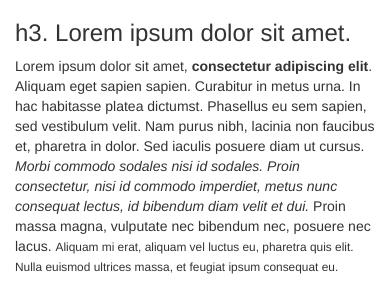
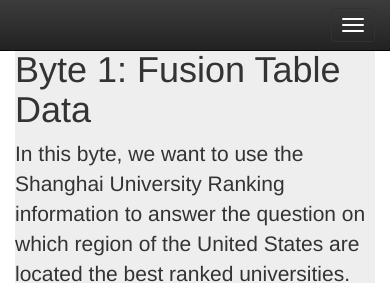
Before and after one commit to jamdin/jdiner-byte1, a Flask app: page / in a window 390 px wide; the page is wider, and only the part inside the window is pictured. Shown: the top 283 px of that part. Run offline with Flask 2, Linux system fonts and the light colour scheme; some libraries are stand-ins or nearby versions.

Commit message:
modified text

```diff
--- a/templates/index.html
+++ b/templates/index.html
@@ -1,39 +1,66 @@
+
 <!DOCTYPE html>
 <html lang="en">
   <head>
     <meta charset="utf-8">
     <meta http-equiv="X-UA-Compatible" content="IE=edge">
     <meta name="viewport" content="width=device-width, initial-scale=1">
+    <!-- The above 3 meta tags *must* come first in the head; any other head content must come *after* these tags -->
+    <meta name="description" content="">
+    <meta name="author" content="">
+    <link rel="icon" href="favicon.ico">
+    <title>Byte 1 - jdiner</title>
 
-    <title>Bootstrap 3, from LayoutIt!</title>
+    <!-- Bootstrap core CSS -->
+    <link href="css/bootstrap.min.css" rel="stylesheet">
+    <!-- Bootstrap theme -->
+    <link href="css/bootstrap-theme.min.css" rel="stylesheet">
+    <!-- Custom styles for this template -->
+    <link href="css/theme.css" rel="stylesheet">
+  </head>
 
-    <meta name="description" content="Source code generated using layoutit.com">
-    <meta name="author" content="LayoutIt!">
+  <body role="document">
 
-    <link href="css/bootstrap.min.css" rel="stylesheet">
-    <link href="css/style.css" rel="stylesheet">
+    <!-- Fixed navbar -->
+    <nav class="navbar navbar-inverse navbar-fixed-top">
+      <div class="container">
+        <div class="navbar-header">
+          <button type="button" class="navbar-toggle collapsed" data-toggle="collapse" data-target="#navbar" aria-expanded="false" aria-controls="navbar">
+            <span class="sr-only">Toggle navigation</span>
+            <span class="icon-bar"></span>
+            <span class="icon-bar"></span>
+            <span class="icon-bar"></span>
+          </button>
+        </div>
+        <div id="navbar" class="navbar-collapse collapse">
+          <ul class="nav navbar-nav">
+            <li class="active"><a href="#">Home</a></li>
+          </ul>
+        </div><!--/.nav-collapse -->
+      </div>
+    </nav>
 
-  </head>
-  <body>
+    <div class="container theme-showcase" role="main">
 
-    <div class="container-fluid">
-	<div class="row">
-		<div class="col-md-12">
-			<h3>
-				h3. Lorem ipsum dolor sit amet.
-			</h3>
-			<p>
-				Lorem ipsum dolor sit amet, <strong>consectetur adipiscing elit</strong>. Aliquam eget sapien sapien. Curabitur in metus urna. In hac habitasse platea dictumst. Phasellus eu sem sapien, sed vestibulum velit. Nam purus nibh, lacinia non faucibus et, pharetra in dolor. Sed iaculis posuere diam ut cursus. <em>Morbi commodo sodales nisi id sodales. Proin consectetur, nisi id commodo imperdiet, metus nunc consequat lectus, id bibendum diam velit et dui.</em> Proin massa magna, vulputate nec bibendum nec, posuere nec lacus. <small>Aliquam mi erat, aliquam vel luctus eu, pharetra quis elit. Nulla euismod ultrices massa, et feugiat ipsum consequat eu.</small>
-			</p>
-			<iframe width="500" height="300" scrolling="no" frameborder="no" src="https://fusiontables.google.com/embedviz?q=select+col1+from+1jeRGF6QV86pzvirx2G9bEq3UF8WR4O-b-LcJ2l2H&amp;viz=MAP&amp;h=false&amp;lat=35.14420651031508&amp;lng=-104.17110811386715&amp;t=1&amp;z=4&amp;l=col1&amp;y=2&amp;tmplt=2&amp;hml=GEOCODABLE"></iframe>
+      <!-- Main jumbotron for a primary marketing message or call to action -->
+      <div class="jumbotron">
+	<h1>Byte 1: Fusion Table Data</h1>
+        <p>In this byte, we want to use the Shanghai University Ranking information to answer the question on which region of the United States are located the best ranked universities.
+        The green markers in the map below show the universities that are in the top 50, and the red markers the ones that are in the position 50-100.</p>
+      </div>
 
 
-		</div>
-	</div>
-</div>
+<iframe width="500" height="300" scrolling="no" frameborder="no" src="https://fusiontables.google.com/embedviz?q=select+col1+from+1jeRGF6QV86pzvirx2G9bEq3UF8WR4O-b-LcJ2l2H&amp;viz=MAP&amp;h=false&amp;lat=35.14420651031508&amp;lng=-104.17110811386715&amp;t=1&amp;z=4&amp;l=col1&amp;y=2&amp;tmplt=2&amp;hml=GEOCODABLE"></iframe>
 
-    <script src="js/jquery.min.js"></script>
+      </div> <!-- /page-header -->
+    </div> <!-- /container -->
+
+
+    <!-- Bootstrap core JavaScript
+    ================================================== -->
+    <!-- Placed at the end of the document so the pages load faster -->
+    <script src="js/jquery-1.11.3.min.js"></script>
     <script src="js/bootstrap.min.js"></script>
-    <script src="js/scripts.js"></script>
+    <script src="js/docs.min.js"></script>
   </body>
 </html>
```
